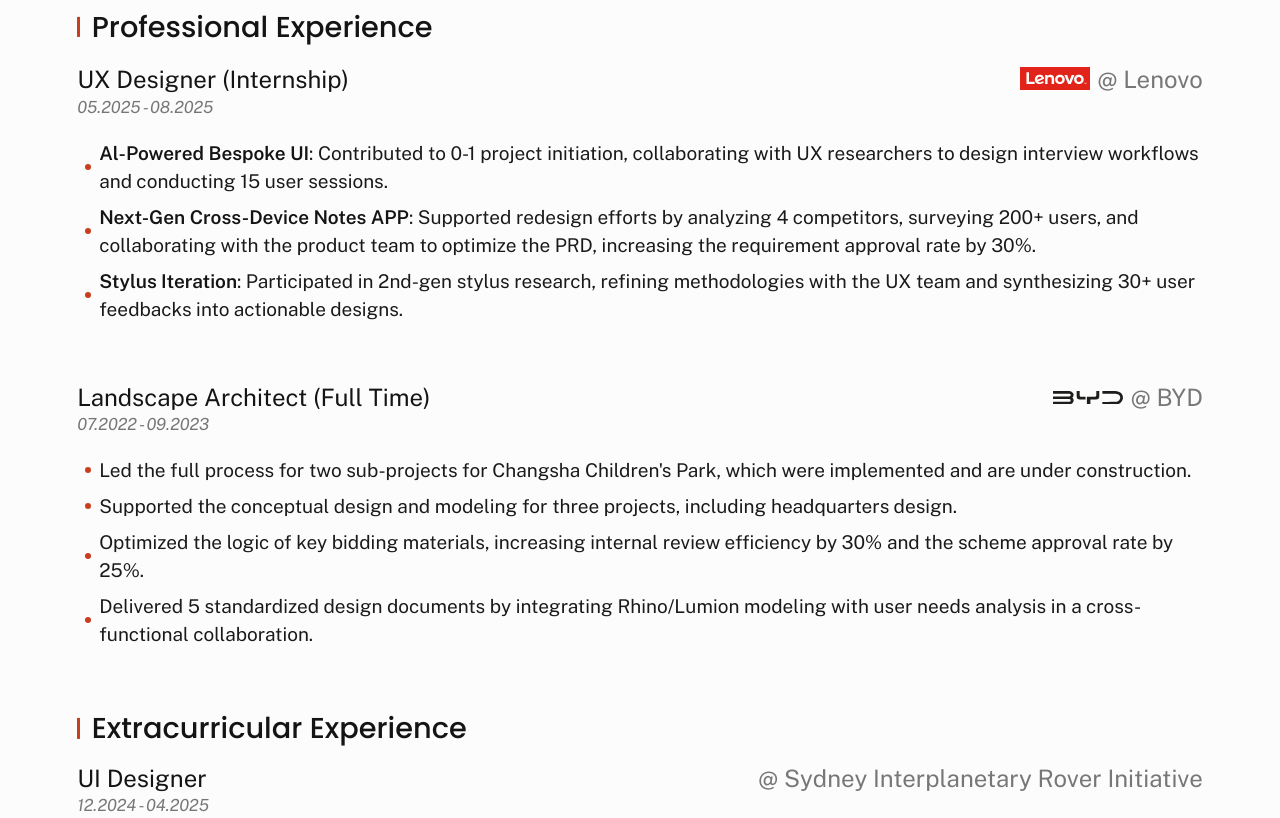
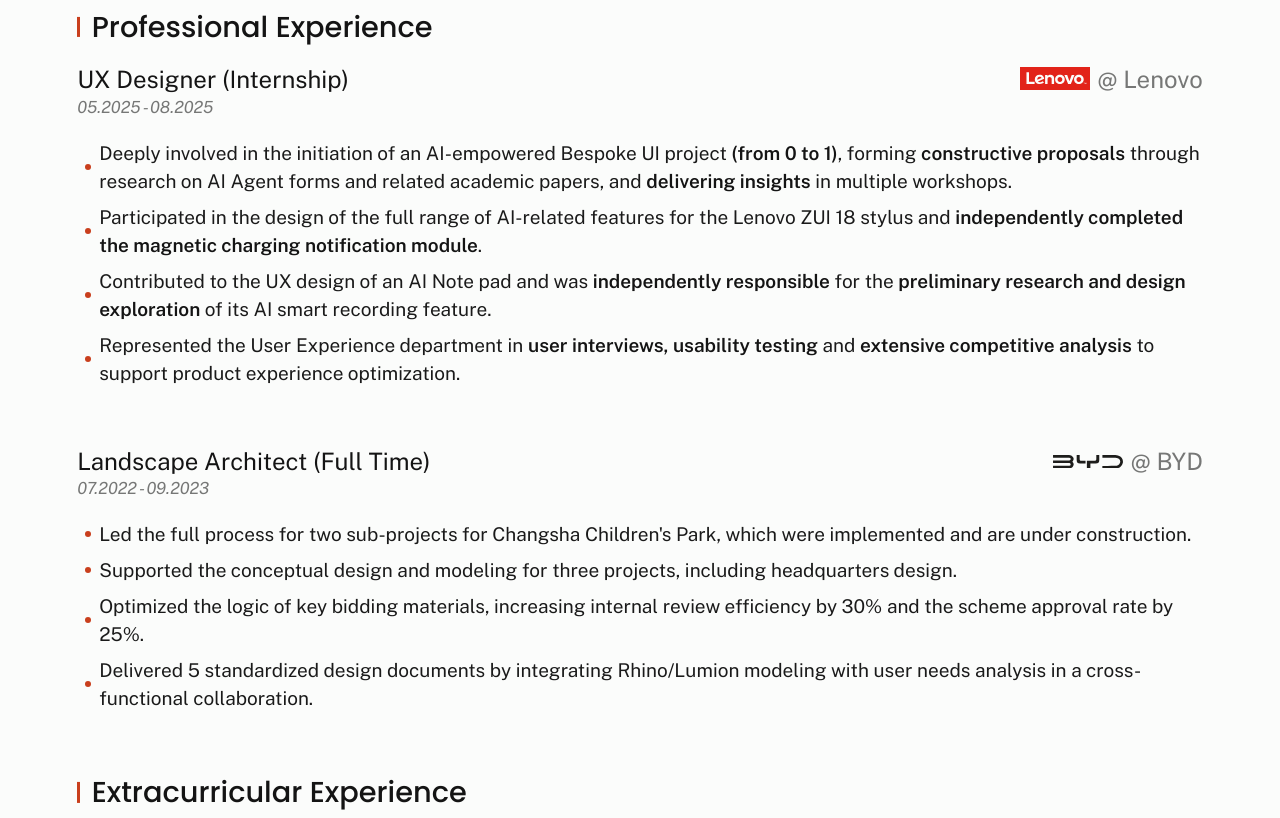
Before and after one commit to 0-Kevin-0/kevin_liu_personal_website, a plain HTML site: page index.html in a window 1280 px wide. Shown: the part 2260-3078 px from the top of the page. Drawn offline with nearby package versions, Linux system fonts and the light colour scheme; files whose address does not match are found by name.

Commit message:
auto update

```diff
--- a/index.html
+++ b/index.html
@@ -252,9 +252,10 @@
                                     </h6>
                                     <p><em>05.2025 - 08.2025</em></p>
                                     <ul >
-                                        <li data-key="aboutLenovoExperience1"><strong >Al-Powered Bespoke UI</strong>: Contributed to 0-1 project initiation, collaborating with UX researchers to design interview workflows and conducting 15 user sessions. </li>
-                                        <li data-key="aboutLenovoExperience2"><strong >Next-Gen Cross-Device Notes APP</strong>: Supported redesign efforts by analyzing 4 competitors, surveying 200+ users, and collaborating with the product team to optimize the PRD, increasing the requirement approval rate by 30%. </li>
-                                        <li data-key="aboutLenovoExperience3"><strong >Stylus Iteration</strong>: Participated in 2nd-gen stylus research, refining methodologies with the UX team and synthesizing 30+ user feedbacks into actionable designs. </li>
+                                        <li data-key="aboutLenovoExperience1">Deeply involved in the 0-1 project launch of AI-powered Bespoke UI, forming constructive proposals through <strong>research on AI Agent forms and related papers</strong> and <strong>outputting insights</strong> in multiple workshops.</li>
+                                        <li data-key="aboutLenovoExperience2">Participated in the design of all AI-related features for Lenovo ZUI18 stylus, and independently completed the charging prompt module.</li>
+                                        <li data-key="aboutLenovoExperience3">Participated in the UX design of AI Note pad, and <strong>independently responsible</strong> for the <strong>preliminary research and design exploration</strong> of the AI smart recording function.</li>
+                                        <li data-key="aboutLenovoExperience4">Represented the user experience department in <strong>user interviews, usability tests</strong> and <strong>competitor analysis</strong>, providing support for product experience optimization.</li>
                                     </ul>
                                 </div>
 
--- a/js/translations.js
+++ b/js/translations.js
@@ -30,9 +30,10 @@ const translations = {
       aboutProfessional: "Professional Experience",
       aboutLenovo: "@ Lenovo",
       aboutLenovoUX: "UX Designer (Internship)",
-      aboutLenovoExperience1: "<strong >Al-Powered Bespoke UI</strong>: Contributed to 0-1 project initiation, collaborating with UX researchers to design interview workflows and conducting 15 user sessions.",
-      aboutLenovoExperience2: "<strong >Next-Gen Cross-Device Notes APP</strong>: Supported redesign efforts by analyzing 4 competitors, surveying 200+ users, and collaborating with the product team to optimize the PRD, increasing the requirement approval rate by 30%.",
-      aboutLenovoExperience3: "<strong >Stylus Iteration</strong>: Participated in 2nd-gen stylus research, refining methodologies with the UX team and synthesizing 30+ user feedbacks into actionable designs.",
+      aboutLenovoExperience1: "Deeply involved in the initiation of an AI-empowered Bespoke UI project <strong>(from 0 to 1)</strong>, forming <strong>constructive proposals</strong> through research on AI Agent forms and related academic papers, and <strong>delivering insights</strong> in multiple workshops.",
+      aboutLenovoExperience2: "Participated in the design of the full range of AI-related features for the Lenovo ZUI 18 stylus and <strong>independently completed the magnetic charging notification module</strong>.",
+      aboutLenovoExperience3: "Contributed to the UX design of an AI Note pad and was <strong>independently responsible</strong> for the <strong>preliminary research and design exploration</strong> of its AI smart recording feature.",
+      aboutLenovoExperience4: "Represented the User Experience department in <strong>user interviews, usability testing</strong> and <strong>extensive competitive analysis</strong> to support product experience optimization.",
       aboutBYD:"@ BYD",
       aboutBYDArchitect: "Landscape Architect (Full Time)",
       aboutBYDExperience1: "Led the full process for two sub-projects for Changsha Children's Park, which were implemented and are under construction.",
@@ -91,7 +92,7 @@ const translations = {
       navWorks: "作品",
       navContact: "联系",
       introPreTitle: "你好",
-      introTitle: "我是刘沁隆<br> 一名用户体验设计师 <br> 现居悉尼。",
+      introTitle: "我是刘沁隆<br> 一名用户体验设计师 <br> 现居悉尼",
       introBtnMore: "更多",
       introBtnContact: "联系我",
       BtnDownloadCV: "下载简历",
@@ -112,9 +113,10 @@ const translations = {
       aboutProfessional: "职业经历",
       aboutLenovo: "@ 联想",
       aboutLenovoUX: "UX设计师（实习）",
-      aboutLenovoExperience1: "<strong >AI赋能的定制化UI</strong>: 参与从0到1的项目启动，与UX研究员协作设计访谈流程并进行15次用户访谈。",
-      aboutLenovoExperience2: "<strong >下一代跨设备笔记应用</strong>: 通过竞品分析（4 款产品）、用户调研（200 + 样本）支持产品改版，与产品团队共同优化需求文档，需求通过率提升 30%",
-      aboutLenovoExperience3: "<strong >触控笔迭代设计</strong>:参与第二代触控笔研究，与 UX 团队完善方法论，将 30 + 条用户反馈转化为可执行设计方案。",
+      aboutLenovoExperience1: "深度参与AI赋能的Bespoke UI 0-1项目启动，通过<strong>调研AI Agent形式与相关论文</strong>形成建设性提议，并在多场workshop中<strong>输出insights</strong>",
+      aboutLenovoExperience2: "参与 Lenovo ZUI18 stylus 全线 AI 相关功能设计并独立完成吸附充电提示模块",
+      aboutLenovoExperience3: "参与AI Note pad的UX设计工作，并<strong>独立负责</strong>AI智能录音功能的<strong>前期调研与设计探索</strong>",
+      aboutLenovoExperience4: "代表用户体验部门参与<strong>用户采访、可用性测试</strong>及大量<strong>竞品分析</strong>，为产品体验优化提供支持",
       aboutBYD: "@ 比亚迪",
       aboutBYDArchitect: "景观设计师（全职）",
       aboutBYDExperience1: "主导长沙儿童公园两个子项目的全流程设计，方案已落地实施并进入施工阶段。",
```
Also changed, not shown: images/portfolio/NumblePark/2.webp (deleted), images/portfolio/NumblePark/3.webp (deleted), images/portfolio/NumblePark/4.webp (deleted), images/portfolio/NumblePark/5.webp (deleted), images/portfolio/NumblePark/6.webp (deleted), images/portfolio/NumblePark/7.webp (deleted), images/portfolio/NumblePark/8.webp (deleted), 1 other file.
